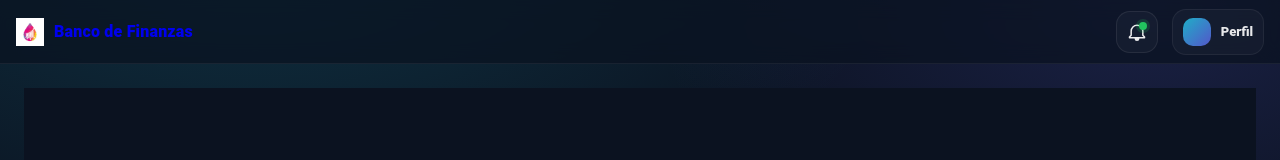
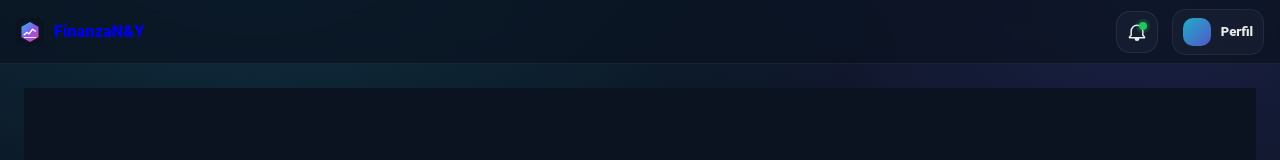
Before and after one commit to Yordy08/Finanzas-cruD, a Nuxt app: page /acceso in a window 1280 px wide. Shown: the top 160 px of the page. Built offline with nearby package versions, Linux system fonts and the light colour scheme.

Commit message:
feat: agregar identidad FinanzaN&Y e instalacion PWA

```diff
--- a/app.vue
+++ b/app.vue
@@ -3,3 +3,14 @@
     <NuxtLayout />
   </v-app>
 </template>
+
+<script setup lang="ts">
+useHead({
+  titleTemplate: (title) => title ? `${title} | FinanzaN&Y` : 'FinanzaN&Y',
+  link: [{ rel: 'icon', type: 'image/svg+xml', href: '/favicon.svg' }],
+  meta: [
+    { name: 'theme-color', content: '#0b1220' },
+    { name: 'application-name', content: 'FinanzaN&Y' }
+  ]
+})
+</script>
--- a/components/AppNavbar.vue
+++ b/components/AppNavbar.vue
@@ -2,12 +2,13 @@
   <header class="navbar">
     <div class="left">
       <NuxtLink class="brand" to="/">
-        <img class="brandIcon" src="/logo.png" alt="Logo" />
+        <img class="brandIcon" src="/logo-mark.svg" alt="" />
         <span class="brandText">{{ appName }}</span>
       </NuxtLink>
     </div>
 
     <div class="right">
+      <InstallPwaButton />
       <button class="iconBtn" type="button" aria-label="Notificaciones (placeholder)">
         <span class="dot" />
         <svg width="20" height="20" viewBox="0 0 24 24" fill="none" aria-hidden="true">
--- /dev/null
+++ b/components/InstallPwaButton.vue
@@ -0,0 +1,50 @@
+<template>
+  <button v-if="canInstall" class="installButton" type="button" @click="install">
+    <svg width="17" height="17" viewBox="0 0 24 24" fill="none" aria-hidden="true">
+      <path d="M12 3v12m0 0 5-5m-5 5-5-5M5 21h14" stroke="currentColor" stroke-width="2" stroke-linecap="round" stroke-linejoin="round" />
+    </svg>
+    Instalar app
+  </button>
+</template>
+
+<script setup lang="ts">
+import { onBeforeUnmount, onMounted, ref } from 'vue'
+
+const canInstall = ref(false)
+let deferredPrompt: any = null
+
+const handleInstallPrompt = (event: Event) => {
+  event.preventDefault()
+  deferredPrompt = event
+  canInstall.value = true
+}
+
+const handleInstalled = () => {
+  deferredPrompt = null
+  canInstall.value = false
+}
+
+const install = async () => {
+  if (!deferredPrompt) return
+  deferredPrompt.prompt()
+  const result = await deferredPrompt.userChoice
+  if (result?.outcome === 'accepted') handleInstalled()
+  deferredPrompt = null
+  canInstall.value = false
+}
+
+onMounted(() => {
+  window.addEventListener('beforeinstallprompt', handleInstallPrompt)
+  window.addEventListener('appinstalled', handleInstalled)
+})
+
+onBeforeUnmount(() => {
+  window.removeEventListener('beforeinstallprompt', handleInstallPrompt)
+  window.removeEventListener('appinstalled', handleInstalled)
+})
+</script>
+
+<style scoped>
+.installButton { display: inline-flex; align-items: center; gap: 7px; min-height: 38px; padding: 0 12px; border: 1px solid rgba(34, 211, 238, 0.3); border-radius: 12px; background: rgba(34, 211, 238, 0.12); color: #cffafe; font-weight: 800; cursor: pointer; }
+.installButton:hover { background: rgba(34, 211, 238, 0.2); }
+</style>
--- a/components/TopBar.vue
+++ b/components/TopBar.vue
@@ -1,6 +1,6 @@
 <template>
   <header class="top">
-    <NuxtLink class="brand" to="/">Finanzas</NuxtLink>
+    <NuxtLink class="brand" to="/">FinanzaN&amp;Y</NuxtLink>
     <div class="links">
       <NuxtLink class="link" to="/movimientos">Movimientos</NuxtLink>
       <NuxtLink class="link" to="/buscar">Buscar</NuxtLink>
--- a/nuxt.config.ts
+++ b/nuxt.config.ts
@@ -21,7 +21,7 @@ export default defineNuxtConfig({
     databaseUrl: process.env.DATABASE_URL,
 
     public: {
-      appName: 'Banco de Finanzas',
+      appName: 'FinanzaN&Y',
       MVP_USER_ID: process.env.NUXT_PUBLIC_MVP_USER_ID
     }
   },
@@ -37,9 +37,9 @@ export default defineNuxtConfig({
     },
 
     manifest: {
-      name: 'Finanzas',
-      short_name: 'Finanzas',
-      description: 'App financiera PWA',
+      name: 'FinanzaN&Y',
+      short_name: 'FinanzaN&Y',
+      description: 'Finanzas compartidas para dos',
       theme_color: '#0b1220',
       background_color: '#0b1220',
       display: 'standalone',
@@ -48,21 +48,21 @@ export default defineNuxtConfig({
 
       icons: [
         {
-          src: '/logo.png',
+           src: '/logo-mark.svg',
           sizes: '64x64',
-          type: 'image/png',
+           type: 'image/svg+xml',
           purpose: 'any'
         },
         {
-          src: '/logo.png',
+           src: '/logo-mark.svg',
           sizes: '192x192',
-          type: 'image/png',
+           type: 'image/svg+xml',
           purpose: 'any'
         },
         {
-          src: '/logo.png',
+           src: '/logo-mark.svg',
           sizes: '512x512',
-          type: 'image/png',
+           type: 'image/svg+xml',
           purpose: 'any'
         }
       ]
```
Also changed, not shown: public/favicon.svg (added), public/logo-mark.svg (added).
